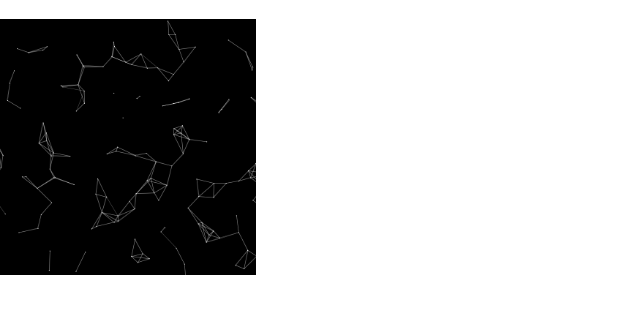
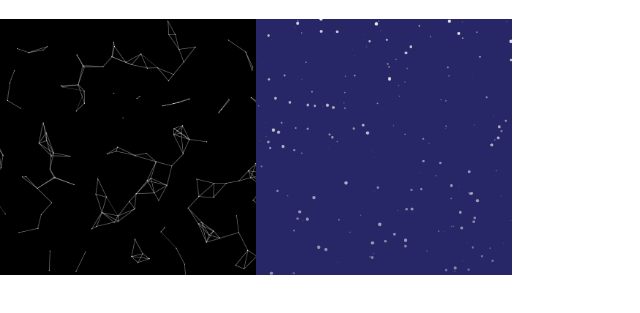
Before and after one commit to vdaguenet/codevember-2016, a plain HTML site: page index.html in a window 1280 px wide. Shown: the part 61-374 px from the top of the page, without its empty margins (0-640 px from the left). Drawn offline with Linux system fonts and the light colour scheme.

Commit message:
add day2 in index

```diff
--- a/index.html
+++ b/index.html
@@ -15,6 +15,13 @@
           <div class="project-day">#01</div>
         </a>
       </div>
+      <div class="project">
+        <a href="./02">
+          <img src="./images/02.png" />
+          <div class="project-overlay"></div>
+          <div class="project-day">#02</div>
+        </a>
+      </div>
     </div>
   </body>
 </html>
```
Also changed, not shown: images/02.png (added).
